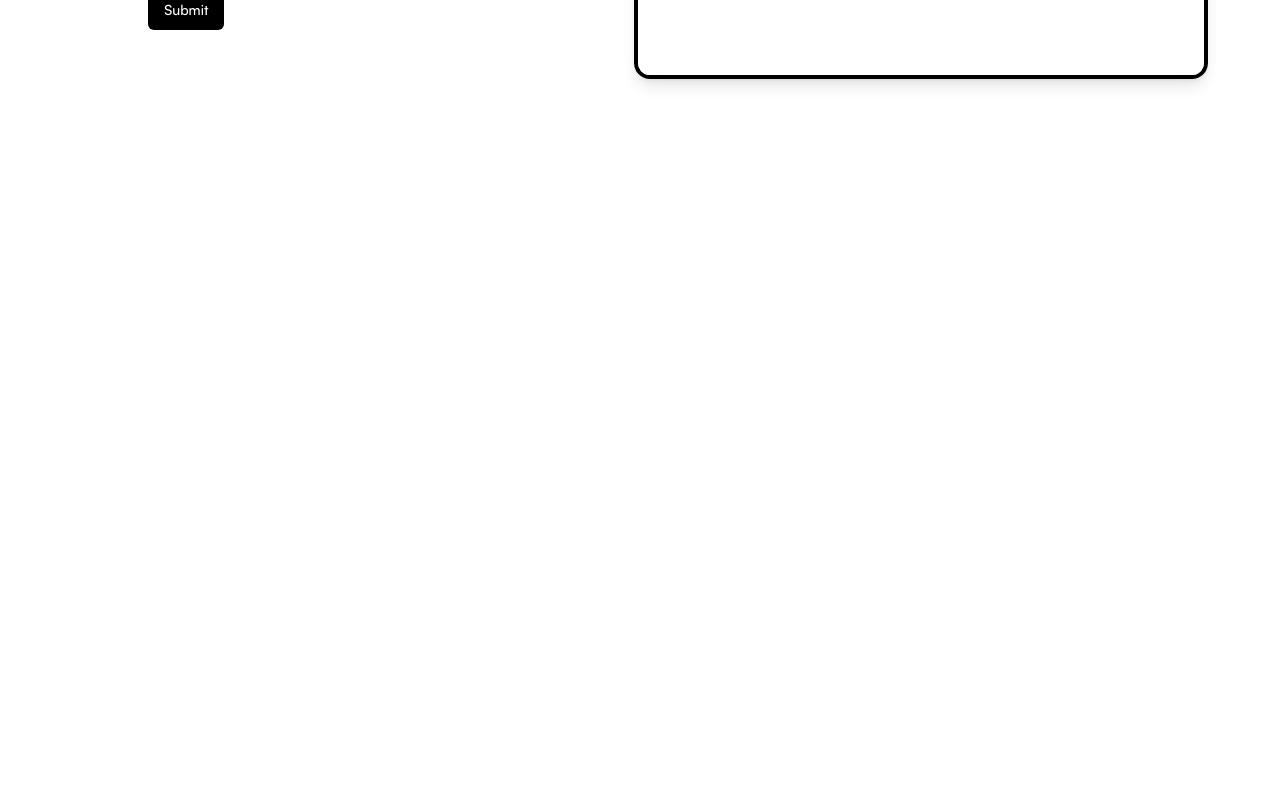
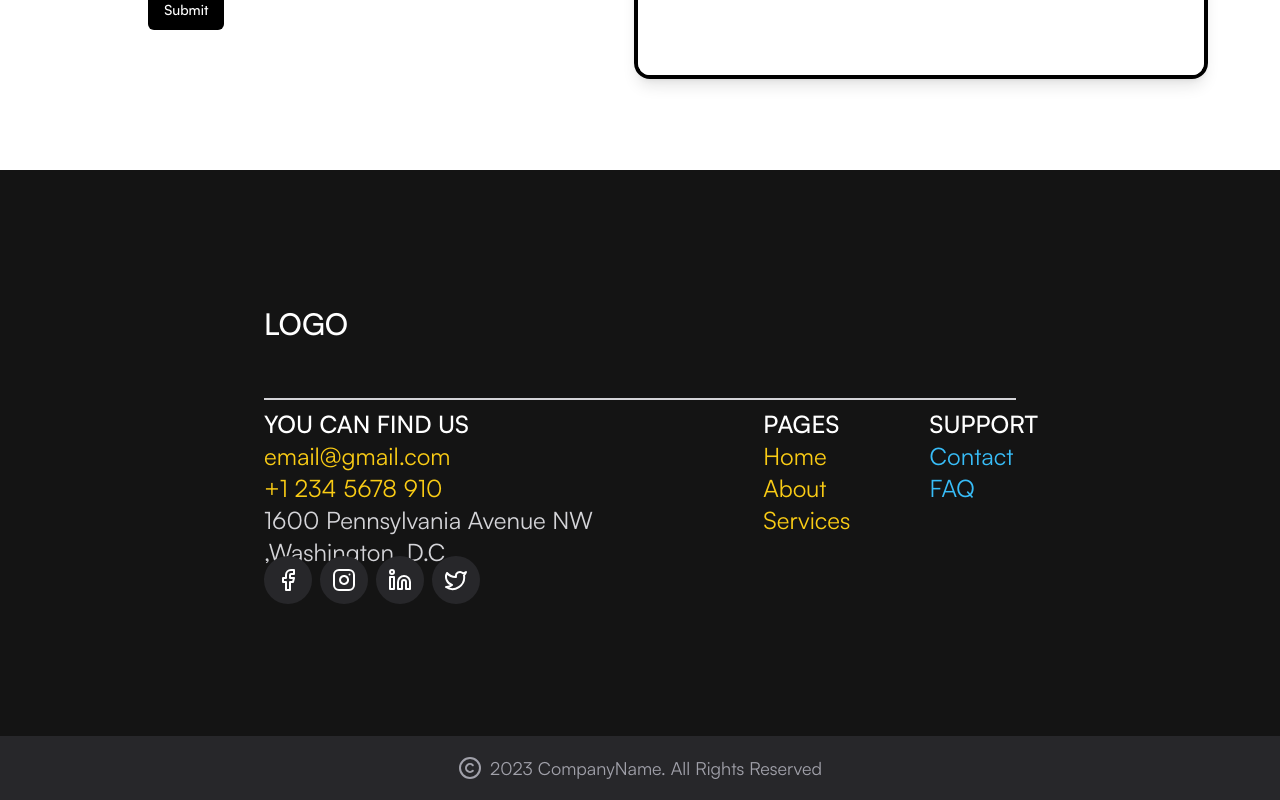
Before and after one commit to JJ-LXIX/dental-site-test, a Next.js app: page / in a window 1280 px wide. Shown: the part 6281-7081 px from the top of the page. Before the commit the page ends 6451 px from the top, so only its background shows below. Built offline with nearby package versions, Linux system fonts and the light colour scheme.

Commit message:
added footer section to layout.tsx

```diff
--- a/src/app/layout.jsx
+++ b/src/app/layout.jsx
@@ -1,6 +1,7 @@
 import "./globals.css";
 import localFont from "next/font/local";
 import Navbar from "../../components/Navbar2/Navbar";
+import FooterSection from "../../components/FooterSection/FooterSection";
 
 const satoshi = localFont({
   src: [
@@ -34,6 +35,7 @@ export default function RootLayout({ children }) {
         {/* <Navbar2 /> */}
         <Navbar />
         {children}
+        <FooterSection />
       </body>
     </html>
   );
```
